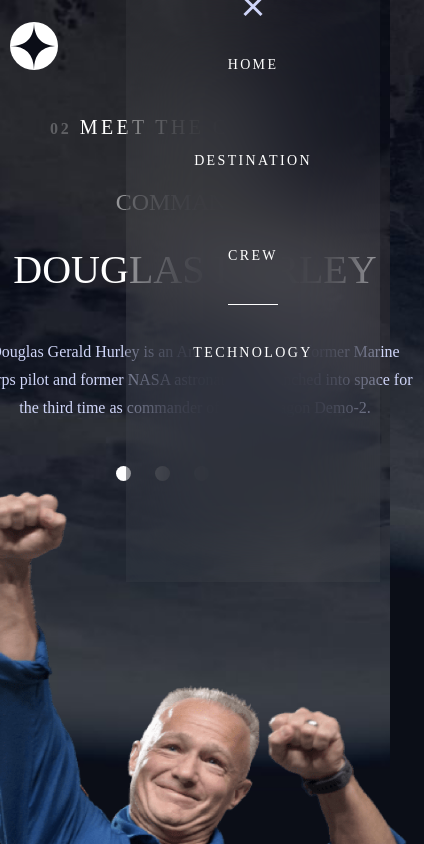
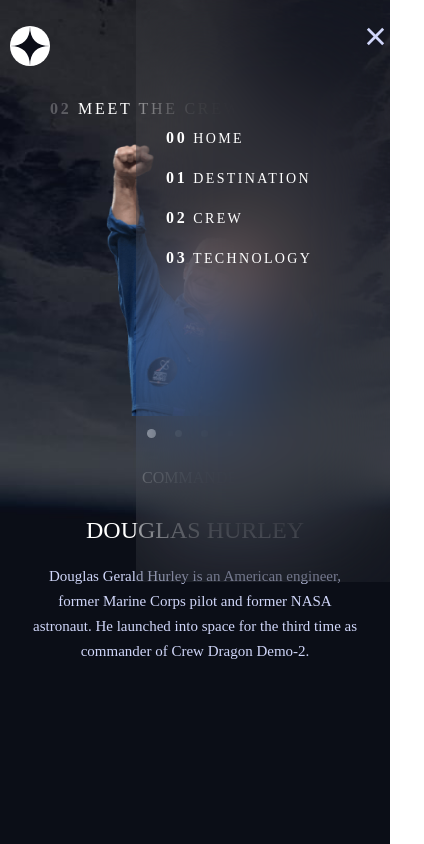
Before and after one commit to OGSett/myreact, a React (Create React App) app in the folder space/: page /crew in a window 390 px wide. Both pictures are taken after a click on the button 343 px from the left and 45 px from the top of the page. Shown: the top 844 px of the page, 424 px wide, since content can reach past the window. Built offline with nearby package versions, Linux system fonts and the light colour scheme.

Commit message:
predeploy 1

```diff
--- a/space/src/NavBar.js
+++ b/space/src/NavBar.js
@@ -86,11 +86,11 @@
                 <button className={` ${isNavExpanded ? "gone" : "burger"}`}><img src={b} onClick={toggleNav}  alt="/" /></button>
             </div>
             <div className={` ${isNavExpanded ? "expanded" : "navDiv"}`}>
-                <img src={close} onClick={closeNav} alt="" />
-                <Link to="/home"><button className={`navBtn ${isNavHome ? "activeNavBtn" : ""}`} ><span className="bedir isGone">00</span> HOME</button></Link>
-                <Link to="/destination"><button className={`navBtn ${isNavDest ? "activeNavBtn" : ""}`} ><span className="bedir isGone">00</span> DESTINATION</button></Link>
-                <Link to="/crew"><button className={`navBtn ${isNavCrew ? "activeNavBtn" : ""}`} ><span className="bedir isGone">00</span> CREW</button></Link>
-                <Link to="/technology"><button className={`navBtn ${isNavTech ? "activeNavBtn" : ""}`} ><span className="bedir isGone">00</span> TECHNOLOGY</button></Link>
+                <img className="closeImg" src={close} onClick={closeNav} alt="" />
+                <Link to="/home"><button className={`navBtn ${isNavHome ? "activeNavBtn" : ""}`} ><span className="bedir ">00</span> HOME</button></Link>
+                <Link to="/destination"><button className={`navBtn ${isNavDest ? "activeNavBtn" : ""}`} ><span className="bedir ">01</span> DESTINATION</button></Link>
+                <Link to="/crew"><button className={`navBtn ${isNavCrew ? "activeNavBtn" : ""}`} ><span className="bedir ">02</span> CREW</button></Link>
+                <Link to="/technology"><button className={`navBtn ${isNavTech ? "activeNavBtn" : ""}`} ><span className="bedir ">03</span> TECHNOLOGY</button></Link>
             </div>
         </nav>
      );
--- a/space/src/crew.css
+++ b/space/src/crew.css
@@ -11,7 +11,7 @@
     background-size: cover;
     background-repeat: no-repeat;
     height: 100vh;
-    /* height: 100%; */
+    width: 100%;
     /* max-height: fit-content; */
 }
 
@@ -242,7 +242,119 @@
         padding: 0 0 10px 150px;
 
     }
+}
 
+@media screen and (max-width: 450px) {
+    .crew-style{
+        font-family: 'Barlow Condensed', sans-serif;
+        background-image: var(--crew-mobile);
+        /* background-size: cover; */
+        background-repeat: no-repeat;
+        background-position: center center;
+        /* width: 375px;
+        height: 710px; */
+    }
+    .pick-crew {
+        color: #FFF;
+        font-family: Barlow Condensed;
+        font-size: 16px;
+        font-style: normal;
+        font-weight: 400;
+        line-height: normal;
+        letter-spacing: 2.7px;
+        text-transform: uppercase;
+    }
 
+    .crew-container {
+        height: 710px;
+    }
+
+    .counter {
+        color: #FFF;
+        font-family: Barlow Condensed;
+        font-size: 16px;
+        font-style: normal;
+        font-weight: 700;
+        line-height: normal;
+        letter-spacing: 2.7px;
+    }
+    .imgCrewSide img {
+        width: 217.123px;
+        height: 272px;
+        flex-shrink: 0;
+    }
+    .imgCrewSide{
+        width: 177.123px;
+        height: 222px;
+        flex-shrink: 0;
+    }
+
+    .crewComp {
+        flex-direction: column-reverse;
+        height: 600px;
+        display: flex;
+        justify-content: space-around;
+    }
+
+    .info-side {
+        flex-direction: column-reverse;
+        padding: 0;
+    }
+
+    .crclCrew {
+        width: 7px;
+        height: 7px;
+    }
+    .crewSelected {
+        width: 9px;
+        height: 9px;
+    }
+    .list-crew {
+        width: 88px;
+        height: 10px;
+        padding: 10px 0 30px 115px;
+    }
+
+    .rolefont {
+        color: #FFF;
+        text-align: center;
+        font-family: Bellefair;
+        font-size: 16px;
+        font-style: normal;
+        font-weight: 400;
+        line-height: normal;
+        text-transform: uppercase;
+    }
+
+    .namefont {
+        color: #FFF;
+        text-align: center;
+        font-family: Bellefair;
+        font-size: 24px;
+        font-style: normal;
+        font-weight: 400;
+        line-height: normal;
+        text-transform: uppercase;
+        padding: 0 0 20px   ;
+    }
+
+    .biofont {
+        color: #D0D6F9;
+        text-align: center;
+        font-family: Barlow;
+        font-size: 15px;
+        font-style: normal;
+        font-weight: 400;
+        line-height: 25px;
+        width: 327px;
+    }
+
+    .bio-card {
+        width: 327px;
+    }
+
+    .navContainer {
+        height: 80px;
+    }
 
 }
--- a/space/src/navbar.css
+++ b/space/src/navbar.css
@@ -107,6 +107,8 @@
 
         .logo {
             padding: 0;
+            width: 40px;
+            height: 40px;
         }
 
         .toggle-menu {
@@ -134,11 +136,12 @@
             flex-direction: column;
             height: 767px;
             justify-content: center;
+            align-items: flex-start;
             padding-top: 300px;
             z-index: 1;
             width: 254px;
             position: fixed;
-            right: 10px;
+            right: 0;
         }
         .gone {
             background-color: transparent;
@@ -148,4 +151,31 @@
             display: flex;
             z-index: 1;
         }
+
+        .navBtn {
+            height: 40px;
+
+        }
+
+        .closeImg {
+            position: fixed;
+            right: 5px;
+            top: 48%;
+            width: 19px;
+            height: 19px;
+            /* transform: translateX(100%); */
+        }
+
+        .activeNavBtn {
+            border-bottom: none;
+        }
+
+        .navBtn {
+            /* padding-left: 60px; */
+        }
+
+        .bedir {
+            padding-left: 30px;
+
+        }
     }
--- a/space/src/technology.css
+++ b/space/src/technology.css
@@ -213,3 +213,86 @@
         right: 0;
     }
 }
+
+@media screen and (max-width: 450px) {
+    .technology-style {
+        font-family: 'Barlow Condensed', sans-serif;
+        background-image: var(--technology-mobile);
+        background-size: cover;
+        background-repeat: no-repeat;
+        width: 100%;
+        height: 100%;
+    }
+
+    .techImg img {
+        width: 376px;
+        height: auto;
+        margin:10px 0 20px 0;
+    }
+
+    .a img {
+        width: 40px;
+        height: 40px;
+
+    }
+
+    .a span {
+        color: #FFF;
+        text-align: center;
+        font-family: Bellefair;
+        font-size: 16px;
+        font-style: normal;
+        font-weight: 400;
+        line-height: normal;
+        letter-spacing: 1px;
+    }
+
+    .techInfo {
+        padding: 170px 0 0 0;
+        width: 327px;
+        height: auto;
+        display: flex;
+        justify-content: center;
+        margin:10px 0 20px 0;
+        z-index: 0;
+    }
+
+    .bioTech {
+        padding: 0 0 0 40px;
+    }
+
+    .bioTech span {
+        padding: 0 0 0 90px;
+        color: #D0D6F9;
+        text-align: center;
+        font-family: Barlow Condensed;
+        font-size: 10px;
+        font-style: normal;
+        font-weight: 400;
+        line-height: normal;
+        letter-spacing: 2.362px;
+    }
+
+    .techName {
+        color: #FFF;
+        text-align: center;
+        font-family: Bellefair;
+        font-size: 24px;
+        font-style: normal;
+        font-weight: 400;
+        line-height: normal;
+        text-transform: uppercase;
+        width: 327px;
+    }
+
+    .biofont2 {
+        color: #D0D6F9;
+        width: 327px;
+        text-align: center;
+        font-family: Barlow;
+        font-size: 15px;
+        font-style: normal;
+        font-weight: 400;
+        line-height: 25px;
+    }
+}
```
